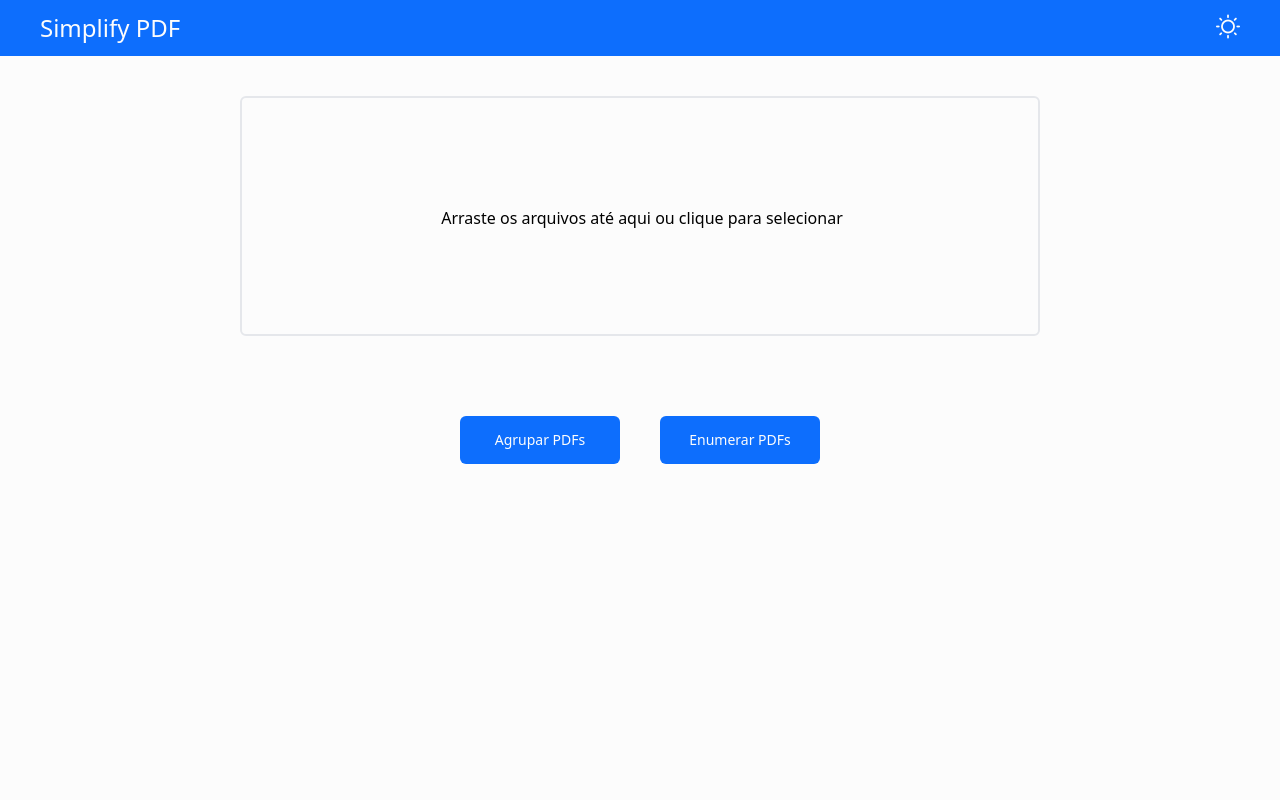
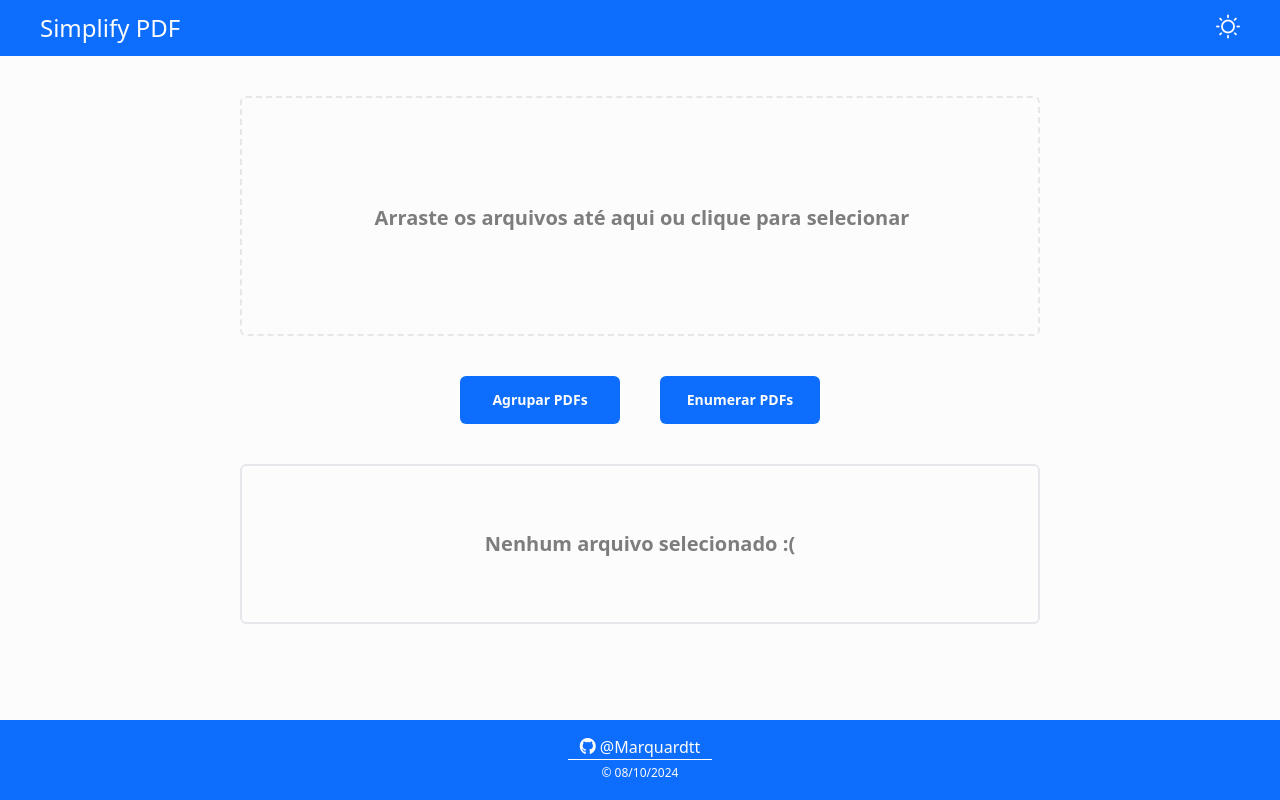
Before and after one commit to Marquardtt/SimplifyPDF, a Next.js app: page / in a window 1280 px wide. Built offline with nearby package versions, Linux system fonts and the light colour scheme.

Commit message:
aprimorando animações e layout

```diff
--- a/package.json
+++ b/package.json
@@ -11,6 +11,7 @@
   "dependencies": {
     "@react-pdf-viewer/thumbnail": "^3.12.0",
     "framer-motion": "^11.11.2",
+    "html2canvas": "^1.4.1",
     "next": "14.2.7",
     "pdf-lib": "^1.17.1",
     "pdfjs-dist": "^4.7.76",
--- a/src/app/(all)/home/page.tsx
+++ /dev/null
@@ -1,9 +0,0 @@
-import React from "react"
-
-export default function Homepage() {
-    return(
-        <div>
-            <h1>Homepage</h1>
-        </div>
-    )
-}
--- a/src/app/(all)/layout.tsx
+++ b/src/app/(all)/layout.tsx
@@ -1,5 +1,6 @@
 "use client";
 
+import { FooterComponent } from "@/components/Footer";
 import { HeaderComponent } from "@/components/Header";
 import { AppProps } from "next/app";
 import { ReactNode } from "react";
@@ -12,9 +13,12 @@ type Props = AppProps & {
 export default function Layout({ children }: Props) {
 
   return (
-    <body id="body" className={`w-screen h-screen bg-white flex flex-col dark:bg-slate-600 transition-all`}>
+    <body suppressHydrationWarning={true} id="body" className={`w-screen h-screen bg-white flex flex-col justify-between dark:bg-slate-600 transition-all`}>
       <HeaderComponent />
+      <div>
         {children}
+      </div>
+      <FooterComponent />
     </body>
   );
 }
--- a/src/app/layout.tsx
+++ b/src/app/layout.tsx
@@ -3,8 +3,14 @@ import React from "react"
 
 export default function RootLayout({ children }: { children: React.ReactNode }) {
     return (
-        <html lang="pt-br" className="w-screen h-screen ">
+
+        <html>
+            <head>
+                <link rel="shortcut icon" href="logo.ico" />
+                <title>SimplifyPDF</title>
+            </head>
             {children}
         </html>
+
     )
 }
--- /dev/null
+++ b/src/components/Footer/FooterComponent.tsx
@@ -0,0 +1,12 @@
+import 'primeicons/primeicons.css';
+
+export function FooterComponent() {
+
+    return (
+        <div className="text-white dark:bg-black bg-[#0d6efd] flex flex-col items-center justify-center w-full gap-1 min-h-20">
+            <i onClick={() => window.open('https://github.com/Marquardtt')} className="pi pi-github cursor-pointer"><span className="font-sans"> @Marquardtt</span></i>
+            <div className="w-36 h-[1px] bg-white"></div>
+            <span className="font-sans text-[12px]">© 08/10/2024</span>
+        </div>
+    )
+}
--- /dev/null
+++ b/src/components/Footer/index.ts
@@ -0,0 +1 @@
+export { FooterComponent } from './FooterComponent'
--- a/src/components/PageContent/PageContentComponent.tsx
+++ b/src/components/PageContent/PageContentComponent.tsx
@@ -99,14 +99,21 @@ export function PageContentComponent() {
         }
     };
 
+    const removeFile = (index: number) => {
+        const updatedFiles = [...files];
+        updatedFiles.splice(index, 1);
+        setFiles(updatedFiles);
+    }
+
     return (
         <div className="w-full h-full flex flex-col items-center justify-center gap-10 pt-24 pb-10">
+
             <div
-                className="border-2 w-[100vh] h-[30vh] rounded-md"
+                className="border-2 border-dashed w-[100vh] h-[30vh] rounded-md"
                 onDrop={dragDropFile}
                 onDragOver={dragOverFile}
             >
-                <label className="flex justify-center items-center w-[100vh] h-[30vh] dark:text-white" htmlFor="arquivos">
+                <label className="flex justify-center items-center w-[100vh] h-[30vh] dark:text-white opacity-50 text-xl font-bold" htmlFor="arquivos">
                     Arraste os arquivos até aqui ou clique para selecionar
                 </label>
                 <input
@@ -118,29 +125,31 @@ export function PageContentComponent() {
                     onChange={handleFile}
                 />
             </div>
-
-            <DndProvider backend={HTML5Backend}>
-                <div className="cursor-pointer w-[100vh] grid grid-cols-9 gap-4">
-                    {files.map((file, index) => (
-                        <CardComponent key={index} index={index} file={file} moveFile={moveFile} />
-                    ))}
-                </div>
-            </DndProvider>
-
             <div className="flex gap-10 text-sm">
                 <motion.div
                     whileTap={{ scale: 1.0 }}
                     whileHover={{ scale: 1.1 }}
-                    className=" dark:bg-black bg-primary w-40 h-12 rounded-md flex items-center justify-center cursor-pointer text-white" onClick={handleMerge}>
+                    className=" dark:bg-black bg-primary w-40 h-12 rounded-md flex items-center justify-center cursor-pointer text-white font-bold" onClick={handleMerge}>
                     <span className="text-center">Agrupar PDFs</span>
                 </motion.div>
                 <motion.div
                     whileTap={{ scale: 1.0 }}
                     whileHover={{ scale: 1.1 }}
-                    className=" dark:bg-black bg-primary w-40 h-12 rounded-md flex items-center justify-center cursor-pointer text-white" onClick={handleEnumerate}>
+                    className=" dark:bg-black bg-primary w-40 h-12 rounded-md flex items-center justify-center cursor-pointer text-white font-bold" onClick={handleEnumerate}>
                     <span className="text-center">Enumerar PDFs</span>
                 </motion.div>
             </div>
+
+            <DndProvider backend={HTML5Backend}>
+                <div className="w-[100vh] min-h-[20vh] border-2 px-4 py-4 rounded-md flex items-center justify-center">
+                    {files.length == 0 ? <span className="dark:text-white opacity-50 text-xl font-bold">Nenhum arquivo selecionado :(</span> :
+                        <div className="grid grid-cols-9 gap-4">
+                            {files.map((file, index) => (
+                                <CardComponent key={index} index={index} file={file} moveFile={moveFile} removeFile={removeFile} />
+                            ))}
+                        </div>}
+                </div>
+            </DndProvider>
         </div>
     );
 }
--- a/src/components/PageContent/components/CardComponent.tsx
+++ b/src/components/PageContent/components/CardComponent.tsx
@@ -1,4 +1,4 @@
-import React from "react";
+import React, { ReactElement, useState } from "react";
 import { useDrag, useDrop } from "react-dnd";
 import { motion } from "framer-motion";
 
@@ -6,13 +6,15 @@ interface FileItemProps {
     file: File;
     index: number;
     moveFile: (dragIndex: number, hoverIndex: number) => void;
+    removeFile: (index: number) => void;
 }
 
 const ItemType = {
     FILE: "file",
 };
 
-export const CardComponent: React.FC<FileItemProps> = ({ file, index, moveFile }) => {
+export const CardComponent: React.FC<FileItemProps> = ({ file, index, moveFile, removeFile }) => {
+    const [hover, setHover] = useState<number | null>(null);
 
     const [{ isDragging }, dragRef] = useDrag({
         type: ItemType.FILE,
@@ -43,11 +45,19 @@ export const CardComponent: React.FC<FileItemProps> = ({ file, index, moveFile }
             whileTap={{ scale: 0.9 }}
             dragTransition={{ bounceStiffness: 600, bounceDamping: 10 }}
             ref={setRefs}
-            className={`text-sm flex items-end justify-center rounded-md border-2 dark:border-white border-gray-300 w-20 h-20 ${isDragging ? "opacity-50" : ""}`}
+            onMouseEnter={() => setHover(index)}
+            onMouseLeave={() => setHover(null)}
+            className={`cursor-pointer relative text-sm flex items-end justify-center rounded-md border-2 dark:border-white border-gray-300 w-20 h-20 ${isDragging ? "opacity-50" : ""}`}
         >
-
+            {index == hover ?
+                <div className="dark:bg-white bg-gray-300 absolute rounded-bl-md w-5 h-5 top-0 right-0 flex justify-center items-center"
+                onClick={() => removeFile(index)}>
+                    <i className="pi pi-times"></i>
+                </div>
+                :
+                ""}
             <div className="flex justify-center items-center w-full dark:bg-white bg-gray-300  ">
-                <span className="text-center w-[85%] truncate">{file.name.replace(".pdf", "")}</span>
+                <span title={file.name.replace(".pdf", "")} className="text-center w-[85%] truncate">{file.name.replace(".pdf", "")}</span>
             </div>
         </motion.div>
     );
```
Also changed, not shown: 2 other files (tests, documents, lock files or other folders).
